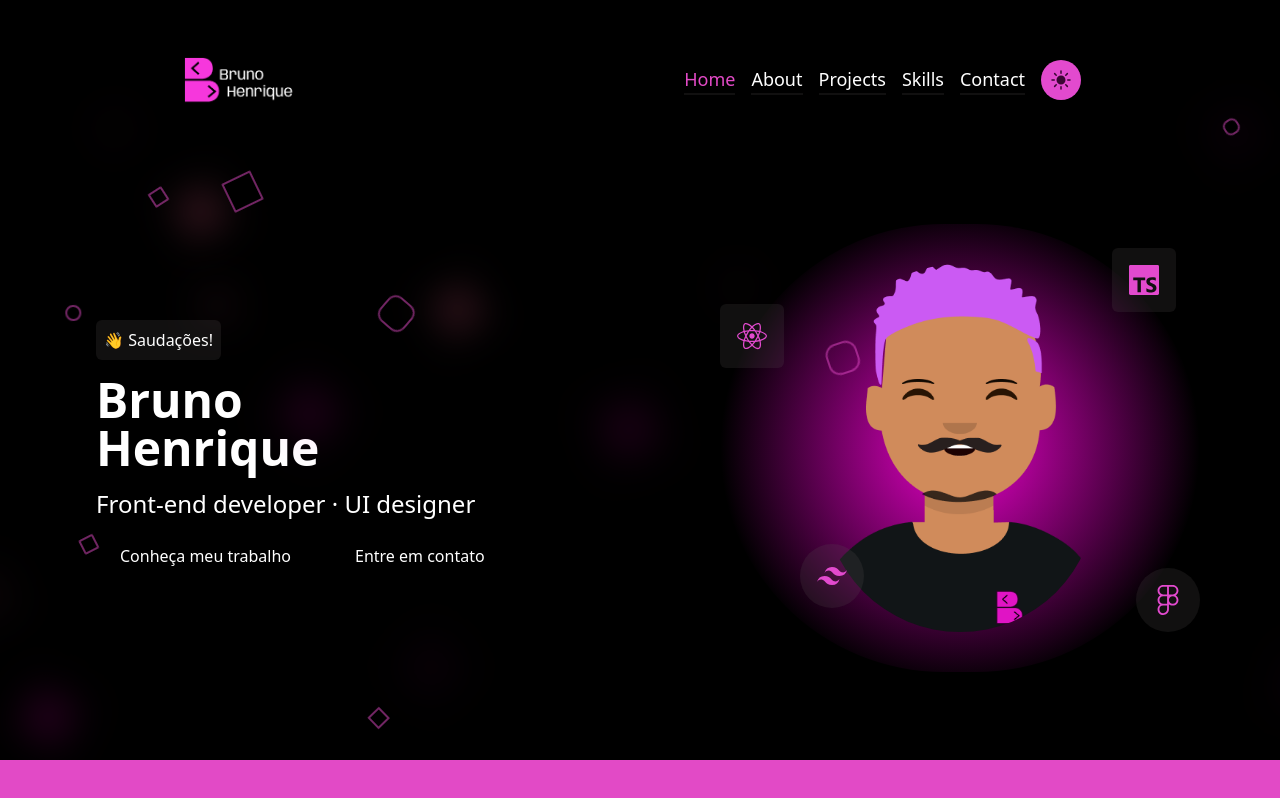
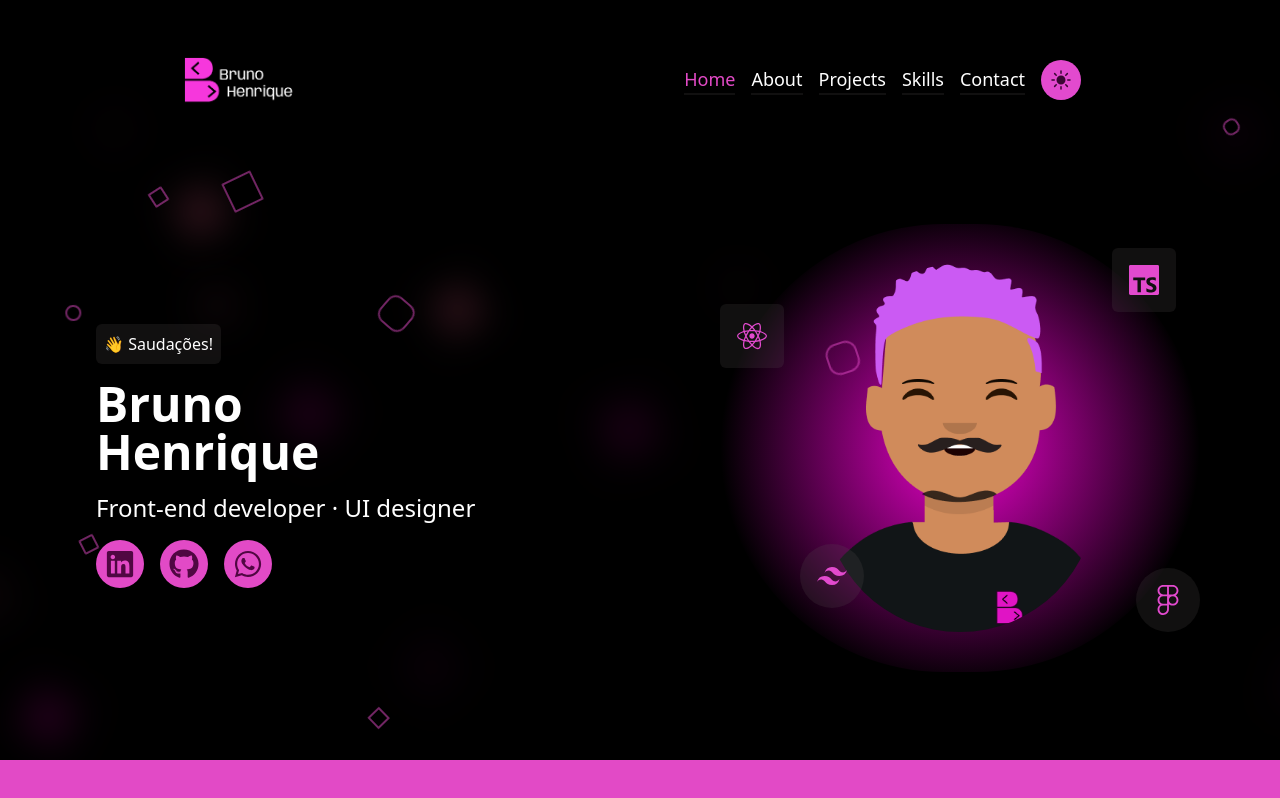
Before and after one commit to RiqueBruno/RiqueBruno, a React (Vite) app: page / in a window 1280 px wide. Built offline with nearby package versions, Linux system fonts and the light colour scheme.

Commit message:
refactor: adiciona imagem e icons de redes sociais ao Home

```diff
--- a/src/components/Home/Home.tsx
+++ b/src/components/Home/Home.tsx
@@ -3,6 +3,8 @@ import SliderHome from '../SliderHome/SliderHome';
 import BgHome from '../BgHome/BgHome';
 import AvatarHome from '../AvatarHome/AvatarHome';
 import LinkMenu from '../LinkMenu/LinkMenu';
+import brunoImage from '../../assets/images/foto.jpg';
+import SocialMedia from '../SocialMedia/SocialMedia';
 
 type HomeProps = {
   darkMode: boolean;
@@ -10,25 +12,47 @@ type HomeProps = {
 
 export default function Home({ darkMode }: HomeProps) {
   return (
-    <section className="dark:text-text-dark h-[calc(100vh-5rem)] pt-24 w-full relative">
-      <div className="grid grid-cols-2 w-full h-full z-40 pb-20">
-        <div className="flex flex-col justify-center items-start space-y-4 pl-24 dark:text-text-dark text-text-light">
+    <section className="dark:text-text-dark lg:h-[calc(100vh-5rem)] pt-44 lg:pt-24 w-full relative overflow-hidden lg:overflow-auto">
+      <div className="lg:grid lg:grid-cols-2 w-full h-full z-40 pb-20 flex flex-col items-center justify-center">
+        <div className="flex flex-col justify-center items-center lg:items-start space-y-4 lg:pl-24 dark:text-text-dark text-text-light">
+          <div className="lg:hidden rounded-full overflow-hidden h-52 w-52 border-2 border-primary z-50 shadow-md">
+            <img
+              src={brunoImage}
+              alt="Imagem de Bruno"
+              className="lg:hidden w-full h-full object-cover"
+            />
+          </div>
           <LinkMenu text="Saudações!" emote="👋" />
-          <h1 className="text-5xl font-bold">
-            Bruno
-            <br />
+          <h1 className="lg:text-5xl text-3xl font-bold z-[100]">
+            Bruno&nbsp;
+            <br className="hidden lg:block" />
             Henrique
           </h1>
-          <h2 className="text-2xl">Front-end developer · UI designer</h2>
-          <div className="space-x-4">
-            <button className="px-6 py-2 bg-blue-500 text-white rounded-md">
-              Conheça meu trabalho
-            </button>
-            <button className="px-6 py-2 bg-green-500 text-white rounded-md">
-              Entre em contato
-            </button>
+          <h2 className="lg:text-2xl text-lg z-[100]">
+            Front-end developer · UI designer
+          </h2>
+          <div className="lg:space-x-4 flex justify-around lg:justify-start lg:items-start lg:px-0 w-full px-10 z-[100]">
+            <SocialMedia
+              type="Linkedin"
+              size={30}
+              location="home"
+              linkTo="https://www.linkedin.com/in/brunohenriquec"
+            />
+            <SocialMedia
+              type="Github"
+              size={30}
+              location="home"
+              linkTo="https://github.com/RiqueBruno"
+            />
+            <SocialMedia
+              type="Whatsapp"
+              size={30}
+              location="home"
+              linkTo="https://wa.me/5521993457722"
+            />
           </div>
         </div>
+
         <div className="flex justify-center items-center">
           <div className="h-[28rem] w-[30rem]">
             <AvatarHome darkMode={darkMode} />
```
